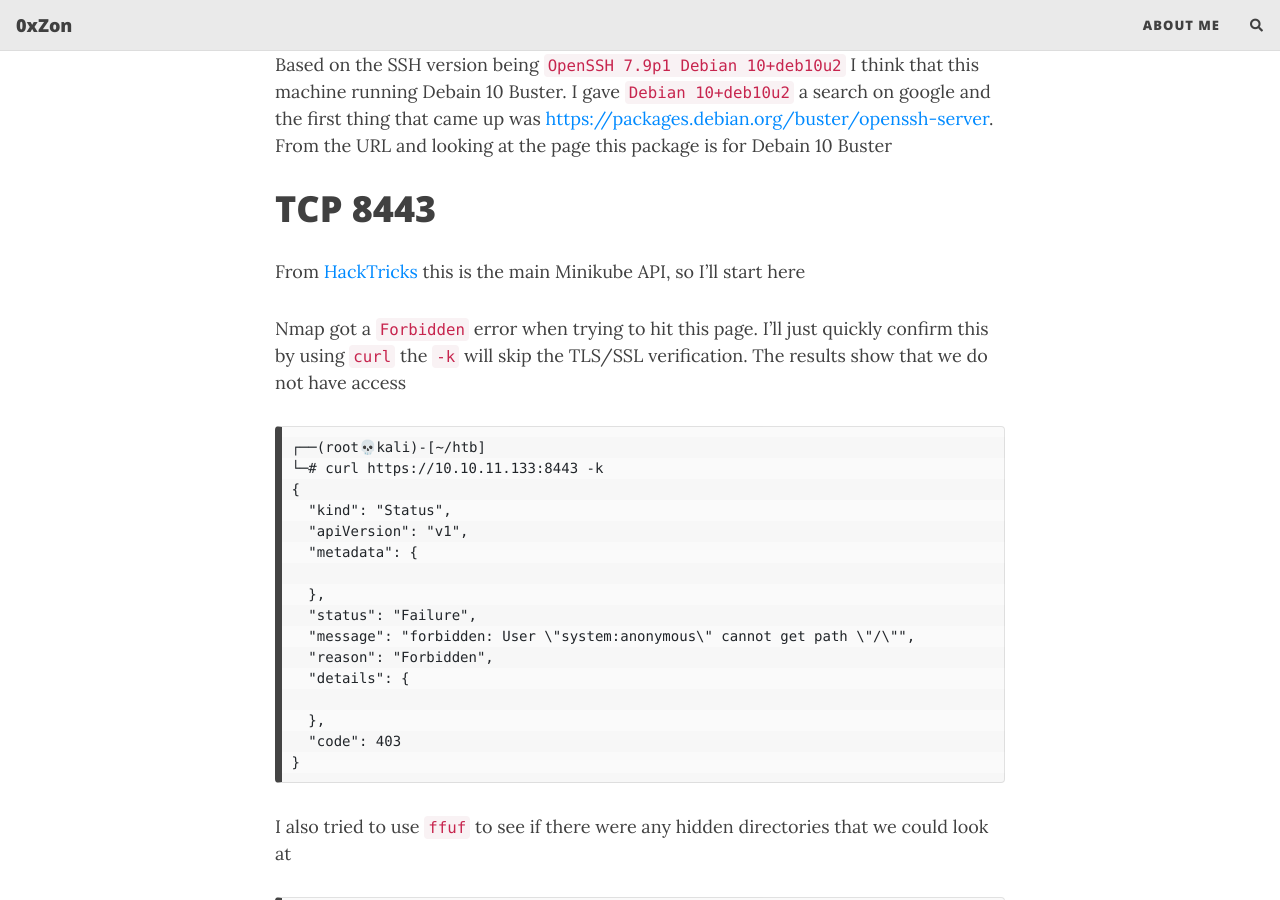
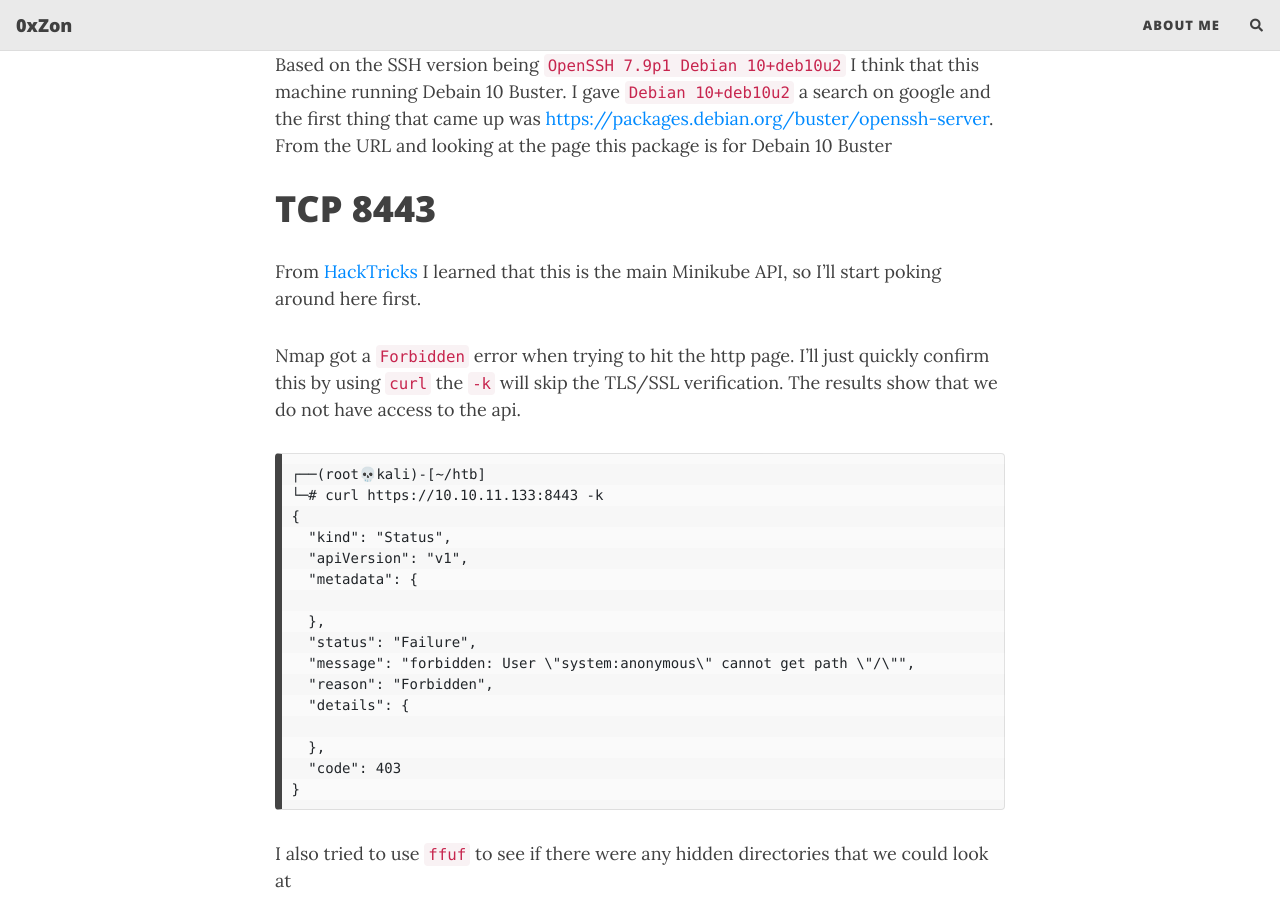
Before and after one commit to 0xZon/0xZon.github.io, a Jekyll site: the page built from _posts/2022-3-11-HTB-SteamCloud.md, in a window 1280 px wide and 900 px high, scrolled down 2960 px. Built offline with Jekyll 4.4.1, drawn with Linux system fonts in a browser that asks for light colours; nearby versions of some CDN libraries; comment, search, counter and statistics services are not loaded; some of the changed text lies outside the part shown.

Commit message:
Update 2022-3-11-HTB-SteamCloud.md

````diff
--- a/_posts/2022-3-11-HTB-SteamCloud.md
+++ b/_posts/2022-3-11-HTB-SteamCloud.md
@@ -117,9 +117,9 @@ Based on the SSH version being `OpenSSH 7.9p1 Debian 10+deb10u2` I think that th
 
 # TCP 8443
 
-From [HackTricks](https://book.hacktricks.xyz/cloud-security/pentesting-kubernetes/pentesting-kubernetes-from-the-outside) this is the main Minikube API, so I'll start here
+From [HackTricks](https://book.hacktricks.xyz/cloud-security/pentesting-kubernetes/pentesting-kubernetes-from-the-outside) I learned that this is the main Minikube API, so I'll start poking around here first.
 
-Nmap got a `Forbidden` error when trying to hit this page. I'll just quickly confirm this by using `curl` the `-k` will skip the TLS/SSL verification. The results show that we do not have access
+Nmap got a `Forbidden` error when trying to hit the http page. I'll just quickly confirm this by using `curl` the `-k` will skip the TLS/SSL verification. The results show that we do not have access to the api.
 
 ```
 ┌──(root💀kali)-[~/htb]
@@ -288,7 +286,7 @@ We have access to all the pods!
   ```
 
   ## Command Execution
-  Reading the documentation I found that there is a `exec` parameter that we can use to execute commands on pods! The syntax is `kubeletctl exec <command> -c <container> -p <pod> -n <namespace> [flags]`. After inputting everything my command is below and we see that we are root in the container.
+Reading the documentation I found that there is a `exec` parameter that we can use to execute commands on pods! The syntax is `kubeletctl exec <command> -c <container> -p <pod> -n <namespace> [flags]`. After inputting everything my command is below and we see that we are root in the container.
 
   ```
 ┌──(root💀kali)-[~/htb]
````
Also changed, not shown: other parts of _posts/2022-3-11-HTB-SteamCloud.md (+1 -3 lines).
